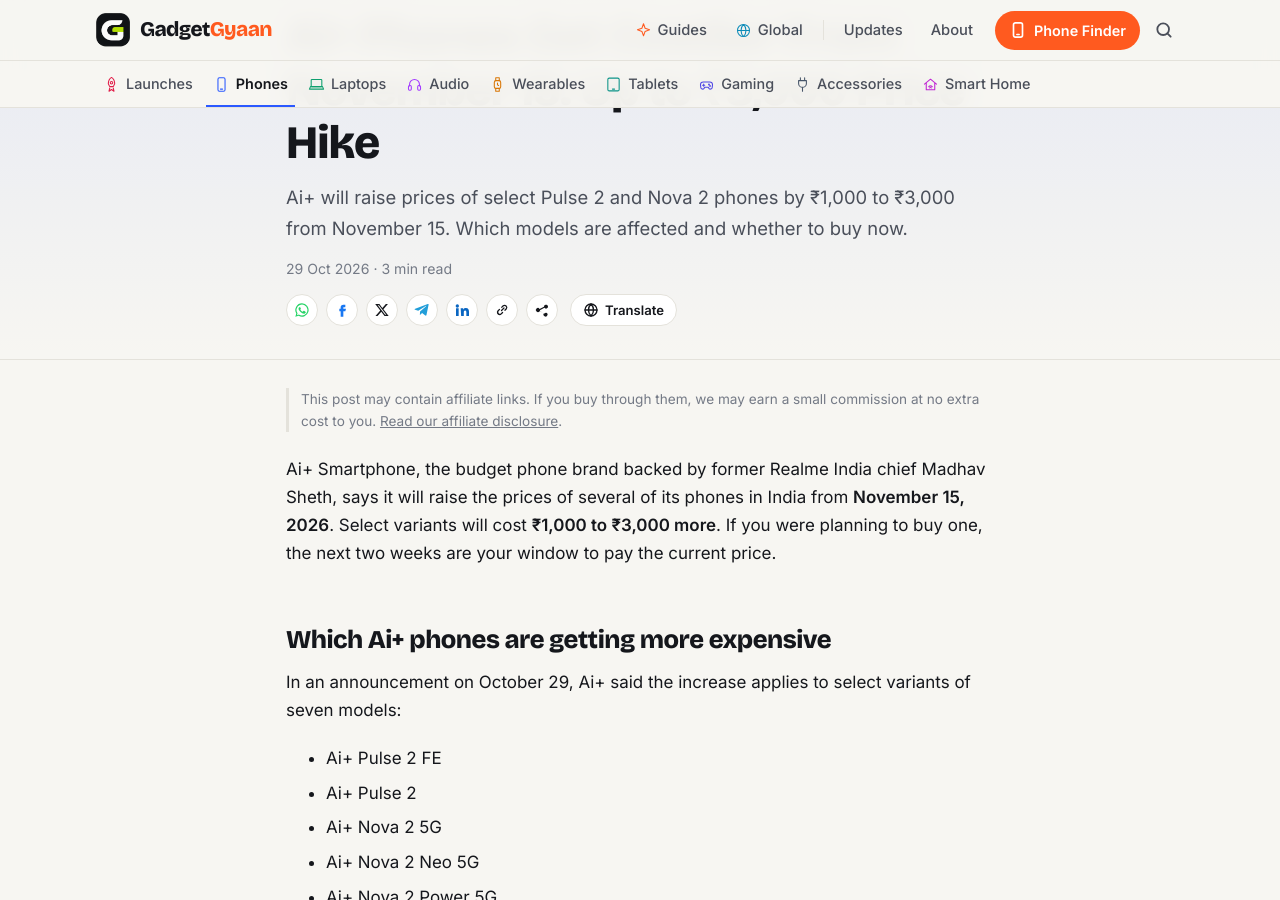
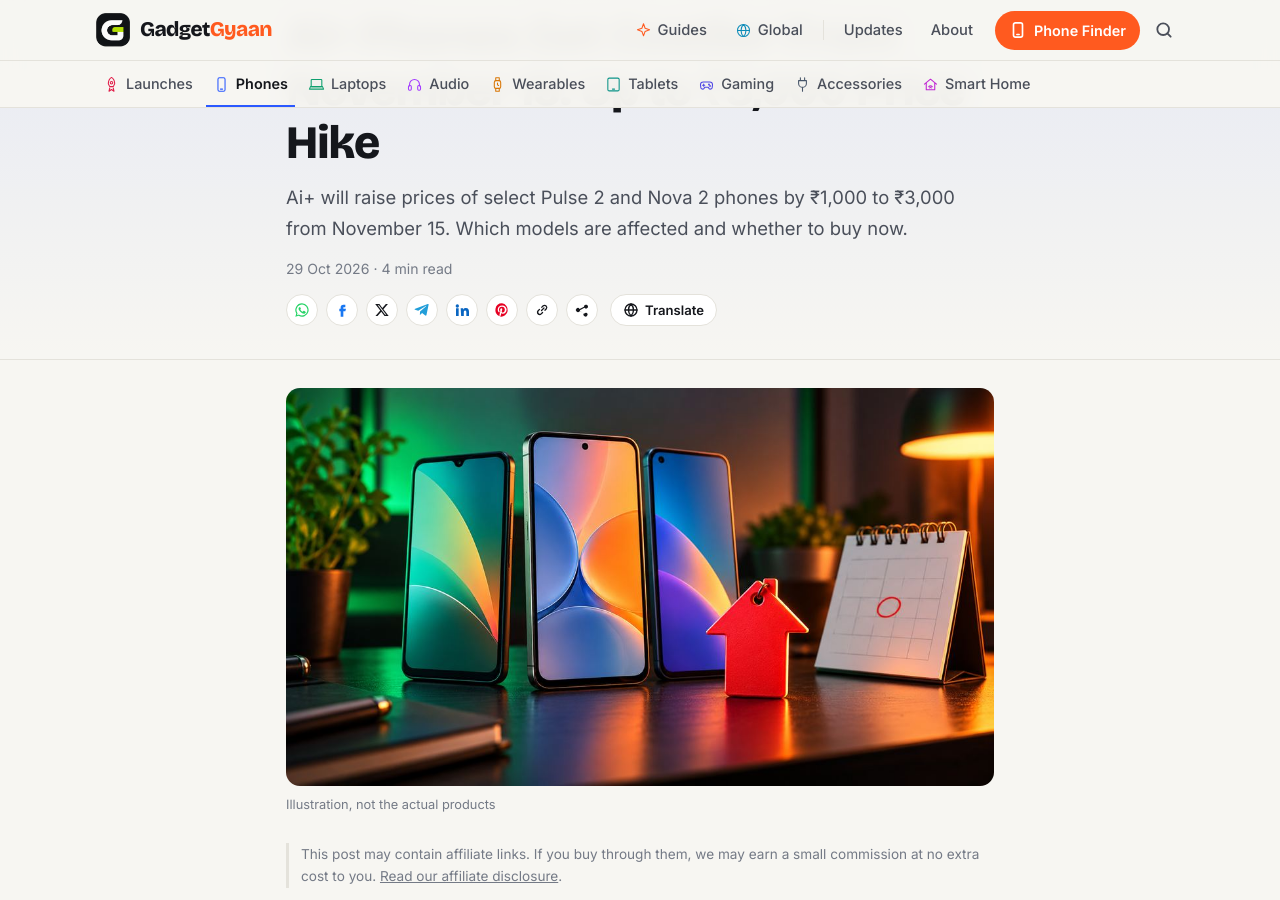
Before and after one commit to kiteksood167/kiteksood167.github.io, a Jekyll site: the page built from _posts/2026-10-29-ai-plus-smartphone-price-hike-november-15.md, in a window 1280 px wide and 900 px high, scrolled down 237 px. Built offline with Jekyll 4.4.1, drawn with Linux system fonts in a browser that asks for light colours; comment, search, counter and statistics services are not loaded; some of the changed text lies outside the part shown.

Commit message:
Add images to Ai+ price hike post
Co-Authored-By: Claude Opus 5.5 <noreply@anthropic.com>
Claude-Session: https://claude.ai/code/session_019q2TsaYyUfQwBS5iqKAhGu

```diff
--- a/_posts/2026-10-29-ai-plus-smartphone-price-hike-november-15.md
+++ b/_posts/2026-10-29-ai-plus-smartphone-price-hike-november-15.md
@@ -3,6 +3,9 @@ title: "Ai+ Phones Get Costlier From November 15: Up to ₹3,000 Price Hike"
 seo_title: "Ai+ Phone Price Hike From November 15"
 description: "Ai+ will raise prices of select Pulse 2 and Nova 2 phones by ₹1,000 to ₹3,000 from November 15. Which models are affected and whether to buy now."
 date: 2026-10-29 13:40:00 +0530
+image: /assets/images/ai-plus-smartphone-price-hike-november-15.jpg
+image_alt: "Three budget smartphones on a desk next to a red upward arrow and a desk calendar with a date circled"
+image_credit: "Illustration, not the actual products"
 category: Phones
 news: true
 affiliate: true
@@ -35,11 +38,21 @@ Ai+ blamed "elevated input costs" and cost pressure in price-sensitive segments,
 
 This isn't the brand's first increase this year. In August, Ai+ raised prices across the Pulse 2 and Nova 2 series by up to ₹2,000, citing the global shortage of memory (RAM and storage) chips, according to Beebom. At the time, the Nova 2 Pro 5G went from ₹15,999 to ₹17,999 for the 6GB + 128GB model.
 
+<figure class="inline-figure">
+  <img width="1200" height="675" src="/assets/images/memory-chips-circuit-board-closeup.jpg" alt="Close-up of memory chips on a smartphone circuit board" loading="lazy">
+  <figcaption>Illustration</figcaption>
+</figure>
+
 Ai+ is far from alone. Memory chips have become much more expensive in 2026 as AI data centres buy up supply, and almost every major brand in India, including Samsung, Xiaomi, OnePlus, Realme, Vivo and Motorola, has raised phone prices this year, according to Beebom's price-hike tracker.
 
 > **Tip:** Before you buy, check the final price after bank offers and exchange, not just the listed price. A good bank offer in an ongoing sale can save you more than the size of this price hike.
 
 ## Should you buy an Ai+ phone now?
+
+<figure class="inline-figure">
+  <img width="1200" height="675" src="/assets/images/buyer-comparing-phone-prices-shop.jpg" alt="A young man comparing two smartphones, one in each hand, in a mobile phone shop" loading="lazy">
+  <figcaption>Illustration</figcaption>
+</figure>
 
 - **If you've already chosen an affected Ai+ model,** buying before November 15 saves you up to ₹3,000. Check which variant you want, because the hike only applies to some variants.
 - **If you're still comparing phones,** don't rush just because of this deadline. Compare the Ai+ phone with rivals at the same price on specs that matter, such as the processor, display, battery and software update promise.
```
Also changed, not shown: assets/images/index.yml (+15 -0 lines), assets/images/ai-plus-smartphone-price-hike-november-15.jpg (added), assets/images/buyer-comparing-phone-prices-shop.jpg (added), assets/images/md/ai-plus-smartphone-price-hike-november-15.jpg (added), assets/images/memory-chips-circuit-board-closeup.jpg (added), assets/images/thumbs/ai-plus-smartphone-price-hike-november-15.jpg (added).
